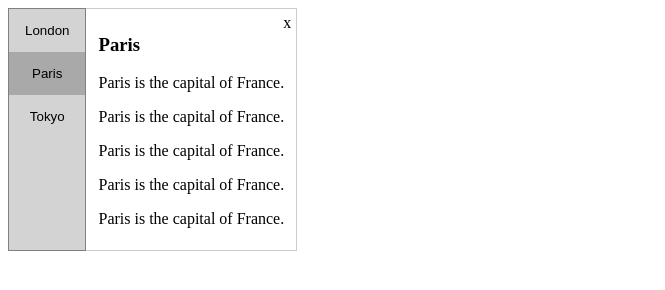
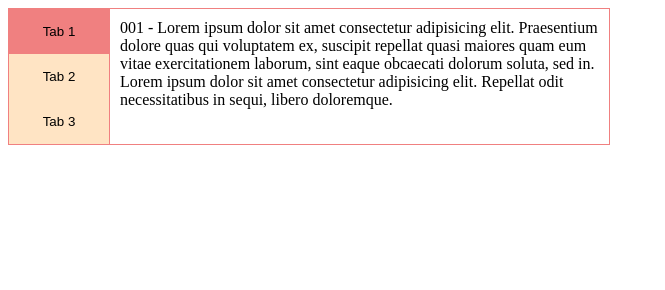
Before and after one commit to qback/markup-practice, a website: page 006_site-components/005_vertical_tabs.html in a window 1280 px wide. Shown: the whole page, without its empty margins (0-665 px from the left). Drawn offline with Linux system fonts and the light colour scheme.

Commit message:
complete tabs

```diff
--- a/006_site-components/005_vertical_tabs.html
+++ b/006_site-components/005_vertical_tabs.html
@@ -6,62 +6,65 @@
   <meta name="viewport" content="width=device-width, initial-scale=1.0">
   <meta http-equiv="X-UA-Compatible" content="ie=edge">
   <title>Document</title>
+  <!-- <link rel="stylesheet" href="optimize.css"> -->
   <style>
     .tabs {
       display: flex;
+      width: 600px;
+      border: 1px solid lightcoral;
+      border-bottom: none;
     }
 
-		.tab {
-			overflow: hidden;
+    .tabs__header {
       display: flex;
       flex-direction: column;
-			border: 1px solid grey;
-			background-color: lightgrey;
+      flex-shrink: 0;
+      width: 100px;
+      background-color: bisque;
+      border-bottom: 1px solid lightcoral;
+      border-right: 1px solid lightcoral;
     }
 
-		.tablink {
-			background-color: inherit;
+    .tabs__link {
+      padding: 15px;
+      background-color: lightcoral;
       border: none;
-			cursor: pointer;
-			padding: 14px 16px;
-			transition: 0.3s all;
-			outline: none;
     }
 
-		.tablink:hover {
-			background-color: darkgrey;
+    .tabs__link--state_hidden {
+      background-color: bisque;
     }
 
-		.tablink.active {
-			background-color: darkgrey;
+    .tabs__link:hover {
+      background-color: beige;
     }
 
-		.content {
-			display: flex;
+    .tabs__link--state_active {
+      background-color: lightcoral;
     }
 
-		.tabcontent {
-			border: 1px solid #ccc;
-			border-left: 0;
-			padding: 6px 12px;
-			position: relative;
+    .tabs__content {
+      display: flex;
+      flex-direction: column;
     }
 
-		.tabcontent span {
-			position: absolute;
-			right: 5px;
-			top: 5px;
-			cursor: pointer;
+    .tabs__item {
+      display: flex;
+      flex-grow: 1;
+      padding: 10px;
+      border-bottom: 1px solid lightcoral;
+      animation: fadeEffect 0.5s;
     }
 
-		.tabcontent {
-			animation: fadeEffect .5s;
+    .tabs__item--state_hidden {
+      display: none;
     }
 
     @keyframes fadeEffect {
       from {
         opacity: 0;
       }
+
       to {
         opacity: 1;
       }
@@ -70,78 +73,55 @@
 </head>
 
 <body>
-	<div class="tabs">
-		<div class="tab">
-			<button class="tablink" data-city="London">London</button>
-			<button class="tablink" data-city="Paris">Paris</button>
-			<button class="tablink" data-city="Tokyo">Tokyo</button>
-		</div>
-
-		<div class="content">
-			<div id="London" class="tabcontent">
-				<h3>London</h3>
-				<p>London is the capital city of England.</p>
-				<span>x</span>
-			</div>
-
-			<div id="Paris" class="tabcontent">
-				<h3>Paris</h3>
-				<p>Paris is the capital of France.</p>
-				<p>Paris is the capital of France.</p>
-				<p>Paris is the capital of France.</p>
-				<p>Paris is the capital of France.</p>
-				<p>Paris is the capital of France.</p>
-				<span>x</span>
-			</div>
-
-			<div id="Tokyo" class="tabcontent">
-				<h3>Tokyo</h3>
-				<p>Tokyo is the capital of Japan.</p>
-				<span>x</span>
+  <div class="tabs" id="tabs">
+    <header class="tabs__header">
+      <button class="tabs__link" tabindex="0">Tab 1</button>
+      <button class="tabs__link" tabindex="0">Tab 2</button>
+      <button class="tabs__link" tabindex="0">Tab 3</button>
+    </header>
+    <div class="tabs__content">
+      <div class="tabs__item">001 - Lorem ipsum dolor sit amet consectetur adipisicing elit. Praesentium dolore quas qui voluptatem ex, suscipit
+        repellat quasi maiores quam eum vitae exercitationem laborum, sint eaque obcaecati dolorum soluta, sed in. Lorem
+        ipsum dolor sit amet consectetur adipisicing elit. Repellat odit necessitatibus in sequi, libero doloremque.</div>
+      <div class="tabs__item">002 - Lorem ipsum dolor sit amet consectetur adipisicing elit. Praesentium dolore quas qui voluptatem ex, suscipit
+        repellat quasi maiores quam eum vitae exercitationem laborum, sint eaque obcaecati dolorum soluta, sed in. Lorem
+        ipsum dolor sit amet consectetur adipisicing elit. Dicta, magni?</div>
+      <div class="tabs__item">003 - Lorem ipsum dolor sit amet consectetur adipisicing elit. Praesentium dolore quas qui voluptatem ex, suscipit
+        repellat quasi maiores quam eum vitae exercitationem laborum, sint eaque obcaecati dolorum soluta, sed in.</div>
     </div>
   </div>
 
   </div>
   <script>
-		const tabs = document.querySelector('.tabs');
-		const tablinks = Array.from(tabs.getElementsByClassName('tablink'));
-		const tabcontents = Array.from(tabs.getElementsByClassName('tabcontent'));
-
-		function clearAll() {
-			tablinks.forEach((item) => {
-				item.classList.remove('active');
+    class Tabs {
+      constructor(el) {
+        this.tabsBlock = document.querySelector(el);
+        this.links = Array.from(document.querySelectorAll('.tabs__link'));
+        this.items = Array.from(document.querySelectorAll('.tabs__item'));
+        this.switchTab(0);
+        this.events();
+      }
+      events() {
+        this.tabsBlock.addEventListener('click', this.activateTab.bind(this));
+      }
+      activateTab(e) {
+        const targetLink = e.target.closest('.tabs__link');
+        if (targetLink) {
+          const indx = this.links.indexOf(targetLink);
+          this.switchTab(indx);
+        }
+      }
+      switchTab(index) {
+        this.links.forEach((element, indx) => {
+          index === indx ? (element.classList.remove('tabs__link--state_hidden')) : (element.classList.add('tabs__link--state_hidden'));
         });
-			tabcontents.forEach((item) => {
-				item.style.display = 'none';
-			})
+        this.items.forEach((element, indx) => {
+          index === indx ? (element.classList.remove('tabs__item--state_hidden')) : (element.classList.add('tabs__item--state_hidden'));
+        });
       }
-		function showCity(name) {
-			const link = document.querySelector(`.tablink[data-city=${name}]`);
-			const content = document.getElementById(name);
-			link.classList.add('active');
-			content.style.display = '';
     }
 
-		clearAll();
-		showCity('Paris');
-
-		tabs.addEventListener('click', openCity);
-		tabs.addEventListener('click', closeParent);
-
-		function openCity({ target }) {
-			const tablink = target.closest('.tablink');
-			if (tablink) {
-				const cityName = tablink.dataset.city;
-				clearAll();
-				showCity(cityName);
-			}
-		}
-		function closeParent({ target }) {
-			const span = target.closest('.tabcontent span');
-			if (span) {
-				span.parentElement.style.display = 'none';
-			}
-		}
+    const tabs = new Tabs('#tabs');
   </script>
 
 </body>
```
Also changed, not shown: 006_site-components/004_tabs.html (+69 -84 lines), 006_site-components/004_tabs.png (added), 006_site-components/005_vertical_tabs.png (added). Lines whose indentation alone changed are shown as unchanged.
